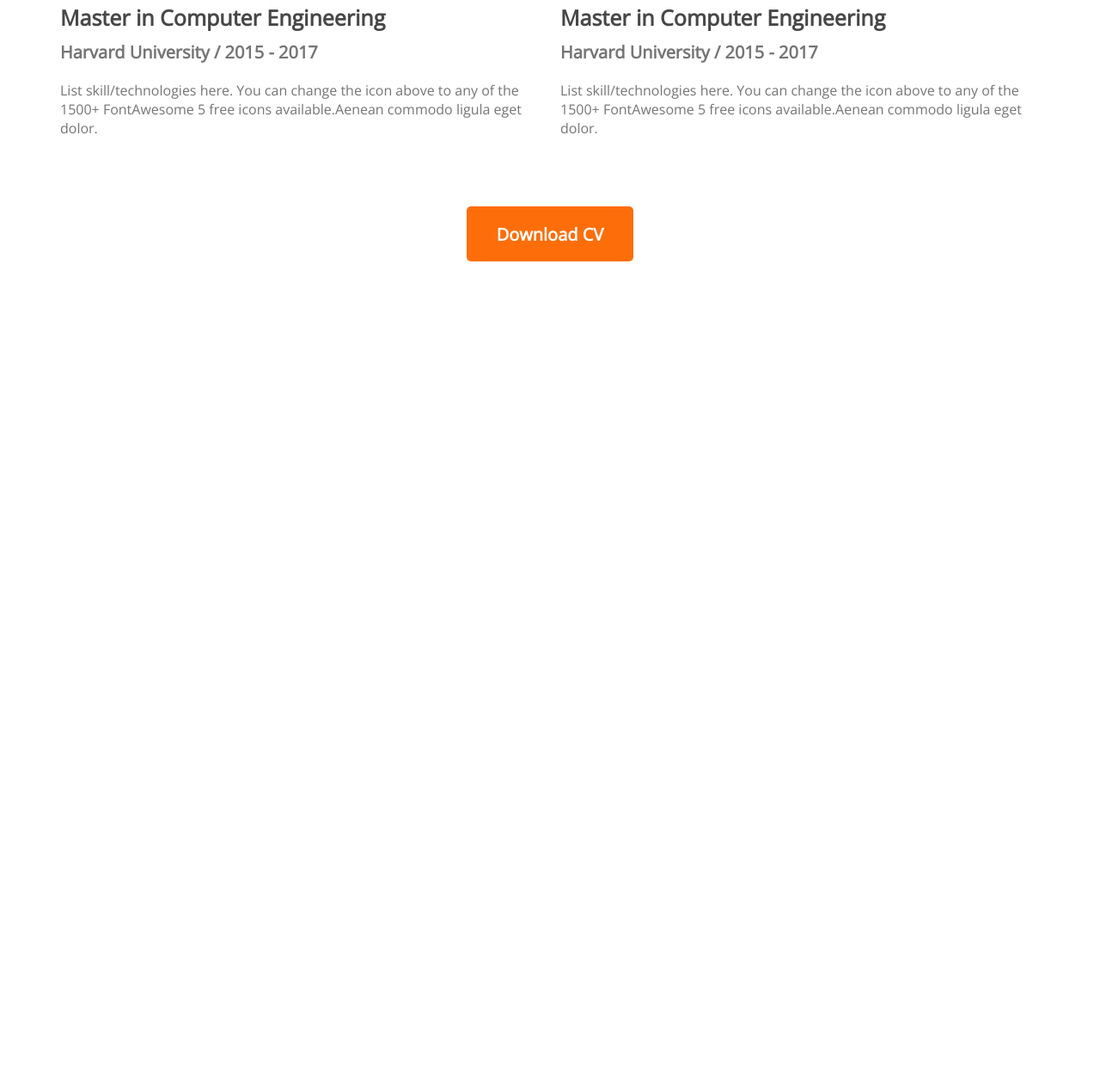
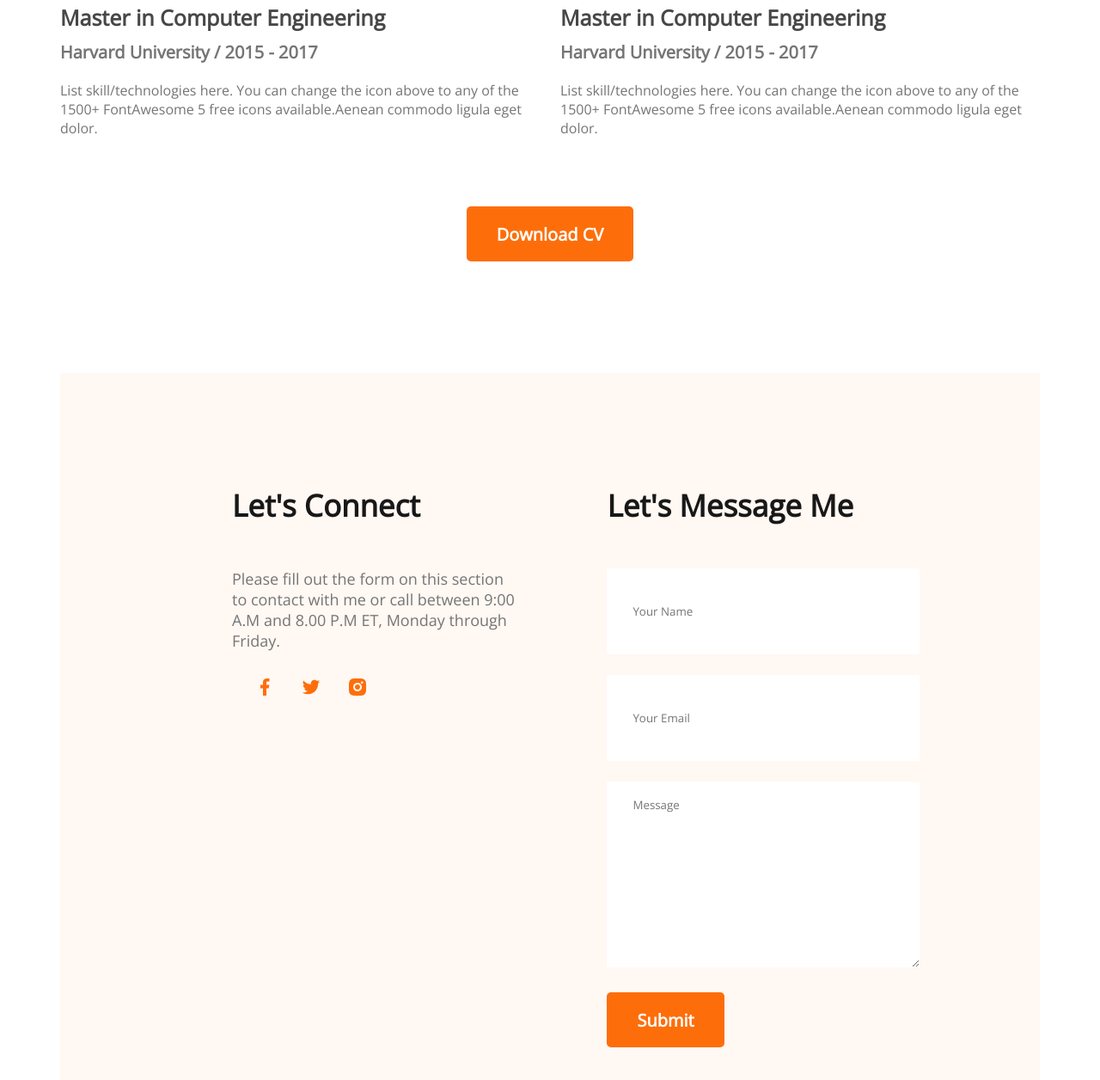
Before and after one commit to imrulislam0/developer-portfolio, a plain HTML site: page index.html in a window 1280 px wide. Shown: the part 2878-4134 px from the top of the page at 86% size. Before the commit the page ends 3182 px from the top, so only its background shows below. Drawn offline with nearby package versions, Linux system fonts and the light colour scheme.

Commit message:
added contact

```diff
--- a/index.html
+++ b/index.html
@@ -149,8 +149,41 @@
                 <button class="btn-primary">Download CV</button>
             </div>
 
+        </section>
+
+        <!-- Contact Section -->
+        <section class="contact">
+            <div>
+                <h3 class="section-title">Let's Connect</h3>
+                <p class="section-description">
+                    Please fill out the form on this section to contact with me or call between 9:00 A.M and 8.00 P.M ET, Monday through Friday.
+                </p>
+                <a href="">
+                    <img src="images/icons/facebook.png" alt="">
+                </a>
+                <a href="">
+                    <img src="images/icons/twitter.png" alt="">
+                </a>
+                <a href="">
+                    <img src="images/icons/insta.png" alt="">
+                </a>
+
+
+
+            </div>
+            <div>
+                <h3 class="section-title">Let's Message Me</h3>
+                <form action="">
+                    <input type="text" name="" id="" placeholder="Your Name">
+                    <input type="text" name="" id="" placeholder="Your Email">
+                    <textarea name="" id="" cols="30" rows="10" placeholder="Message"></textarea>
+                    <input class="btn-primary" type="submit" value="Submit">
+                </form>
+            </div>
 
         </section>
+
+
 
     </main>
     <footer>
--- a/styles/portfolio.css
+++ b/styles/portfolio.css
@@ -74,6 +74,7 @@ main{
 
 main, section{
     margin-top: 130px;
+
 }
 
 .about{
@@ -188,3 +189,26 @@ main, section{
     margin-top: 50px;
     text-align: center;
 }
+/* Contact Styles */
+.contact{
+    display: flex;
+    gap: 100px;
+    background: #FFF8F3;
+    padding: 130px 200px;
+}
+.contact .section-title{
+    text-align: left;
+}
+.contact input[type="text"], input[type="email"], textarea{
+    margin-bottom: 24px;
+    border: 0;
+    width: 100%;
+    padding: 18px 30px;
+}
+input{
+    height: 64px;
+}
+.contact a{
+    text-decoration: none;
+    margin-left: 26px;
+}
```
